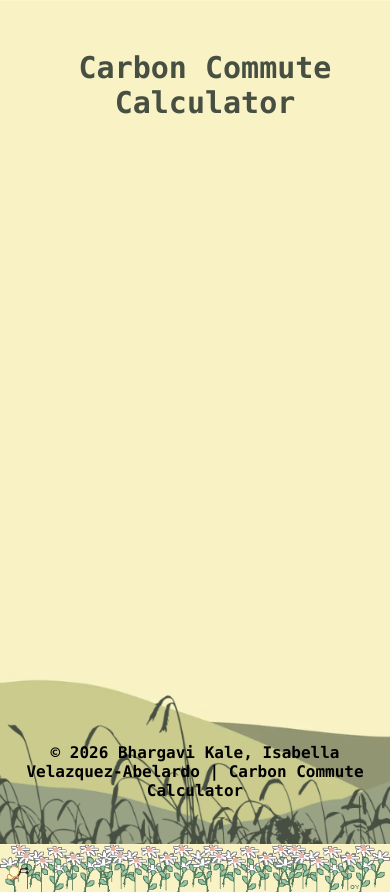
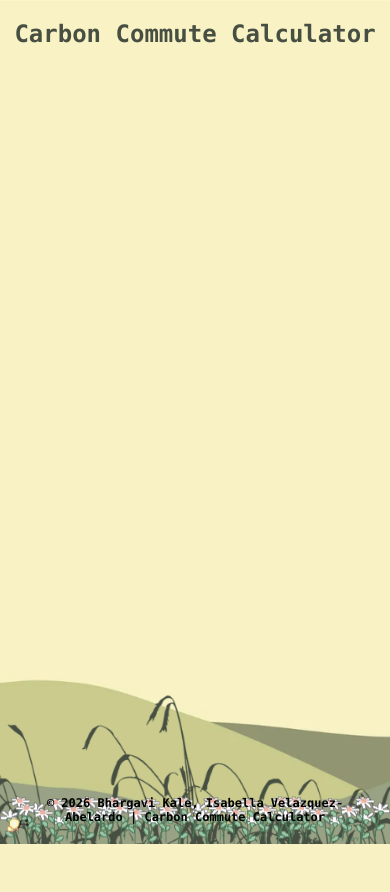
Before and after one commit to bhargavi-kale/carbon-emission-tracker, a Flask app: page / in a window 390 px wide. After the commit the page ends 844 px from the top, so only its background shows below. Run offline with Flask 3, Linux system fonts and the light colour scheme.

Commit message:
Fix scroll on home page and responsive on mobile and tablet

```diff
--- a/static/style.css
+++ b/static/style.css
@@ -1,76 +1,110 @@
+* {
+    margin: 0;
+    padding: 0;
+    box-sizing: border-box;
+}
 
 body {
-    margin: 0;
     min-height: 100vh;
+    display: flex;
+    flex-direction: column;
 
     background-image: url("/static/background.png");
     background-size: cover;
     background-position: center;
     background-repeat: no-repeat;
-    background-attachment: fixed;
 
-    display: flex;
-    flex-direction: column;
+    /* REMOVE this for mobile issues */
+    /* background-attachment: fixed; */
 }
 
-
-
+/* HEADER */
 header {
     text-align: center;
-    border-radius: 80px;
-    width: 100%;              /* FIXED */
-    margin: 20px auto;        /* centers it */
     padding: 10px;
+    margin-top: 10px;
 }
 
-
-
 h1 {
-    font-size: 30px;
+    font-size: 2rem;
     color: #464f41;
     font-family: 'Consolas', monospace;
 }
 
-
-
+/* MAIN (takes remaining space) */
 main {
     flex: 1;
+    display: flex;
+    justify-content: center;
+    align-items: center;
 }
 
+/* FORM */
+form {
+    width: 90%;
+    max-width: 500px;
+    padding: 20px;
+}
 
+/* FOOTER */
 footer {
-    position: relative;
-    z-index: 1;
     text-align: center;
-
-    margin: 20px auto;
-    padding: .5rem 0;
-    max-width: 900px;
-    color: #000000;
+    padding: 10px;
+    font-size: 1.0rem;
     font-family: 'Consolas', monospace;
     font-weight: bold;
-
-
+    z-index: 2;
+    /* bottom:10px; */
+    margin:10px;
 }
 
-
-
+/* FLOWER FIELD */
 .flowerfield {
-    content: "";
-    position: absolute;
-
-    left: 50%;
-    transform: translateX(-50%);
-    bottom: -3rem;
+    position: fixed;  /* FIX: stays at bottom */
+    bottom: 0;
+    left: 0;
 
     width: 100%;
-    height: 5rem;
+    height: 80px;
 
     background-image: url("/static/flowerfield.gif");
     background-repeat: repeat-x;
-    background-position: center bottom;
+    background-position: bottom;
     background-size: contain;
 
+    pointer-events: none;
     z-index: -1;
-    pointer-events: none;
 }
+
+/* RESPONSIVE MEDIA QUERIES */
+
+/* Mobile */
+@media (max-width: 600px) {
+    h1 {
+        font-size: 1.5rem;
+    }
+
+    form {
+        width: 95%;
+        padding: 15px;
+    }
+
+    footer {
+        font-size: 0.75rem;
+    }
+
+    .flowerfield {
+        height: 60px;
+    }
+}
+
+/* Tablet */
+@media (min-width: 601px) and (max-width: 1024px) {
+    h1 {
+        font-size: 1.8rem;
+    }
+
+    form {
+        max-width: 600px;
+    }
+}
--- a/templates/index.html
+++ b/templates/index.html
@@ -2,6 +2,7 @@
 <html lang="en">
 <head>
     <meta charset="UTF-8">
+    <meta name="viewport" content="width=device-width, initial-scale=1.0"> <!-- IMPORTANT -->
     <title>Carbon Commute Calculator</title>
     <link rel="stylesheet" href="{{ url_for('static', filename='style.css') }}">
 </head>
@@ -12,41 +13,18 @@
 </header>
 
 <main>
+    <form>
+        <!-- your inputs go here -->
+    </form>
+</main>
+<footer>
+        <p>&copy; 2026 Bhargavi Kale, Isabella Velazquez-Abelardo | Carbon Commute Calculator</p>
+</footer>
+<div class="flowerfield">
+
+</div>
 
 
 
-    <form
-    </form>
-
-
-
-</main>
-
-
-
-
-
-
-
-
-
-
-
-
-
-
-
-
-
-
-
-<div class = "flowerfield">
-
-</div>
-
-<footer>
-    <p>&copy; 2026 Bhargavi Kale, Isabella Velazquez-Abelardo | Carbon Commute Calculator </p>
-</footer>
-
 </body>
 </html>
```
